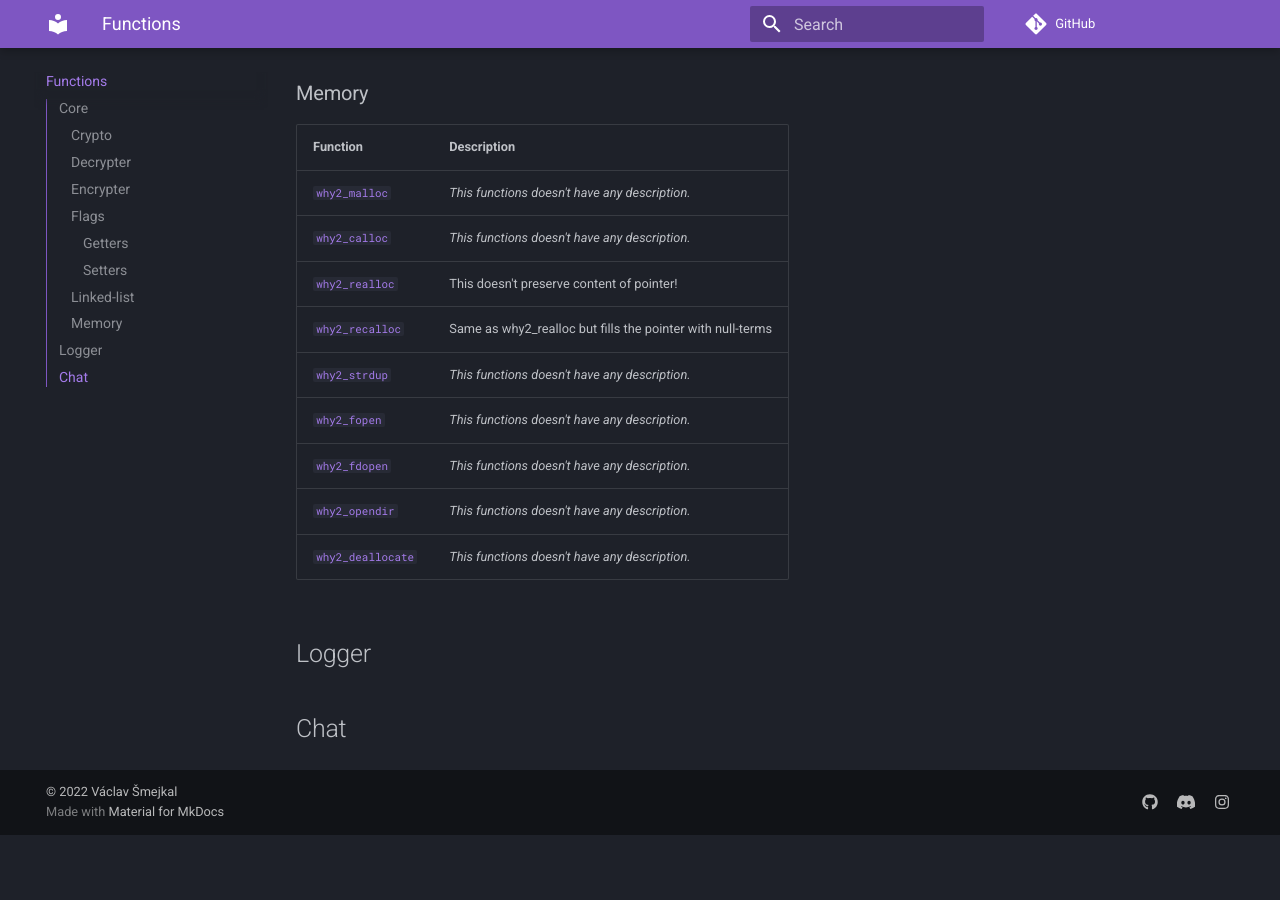
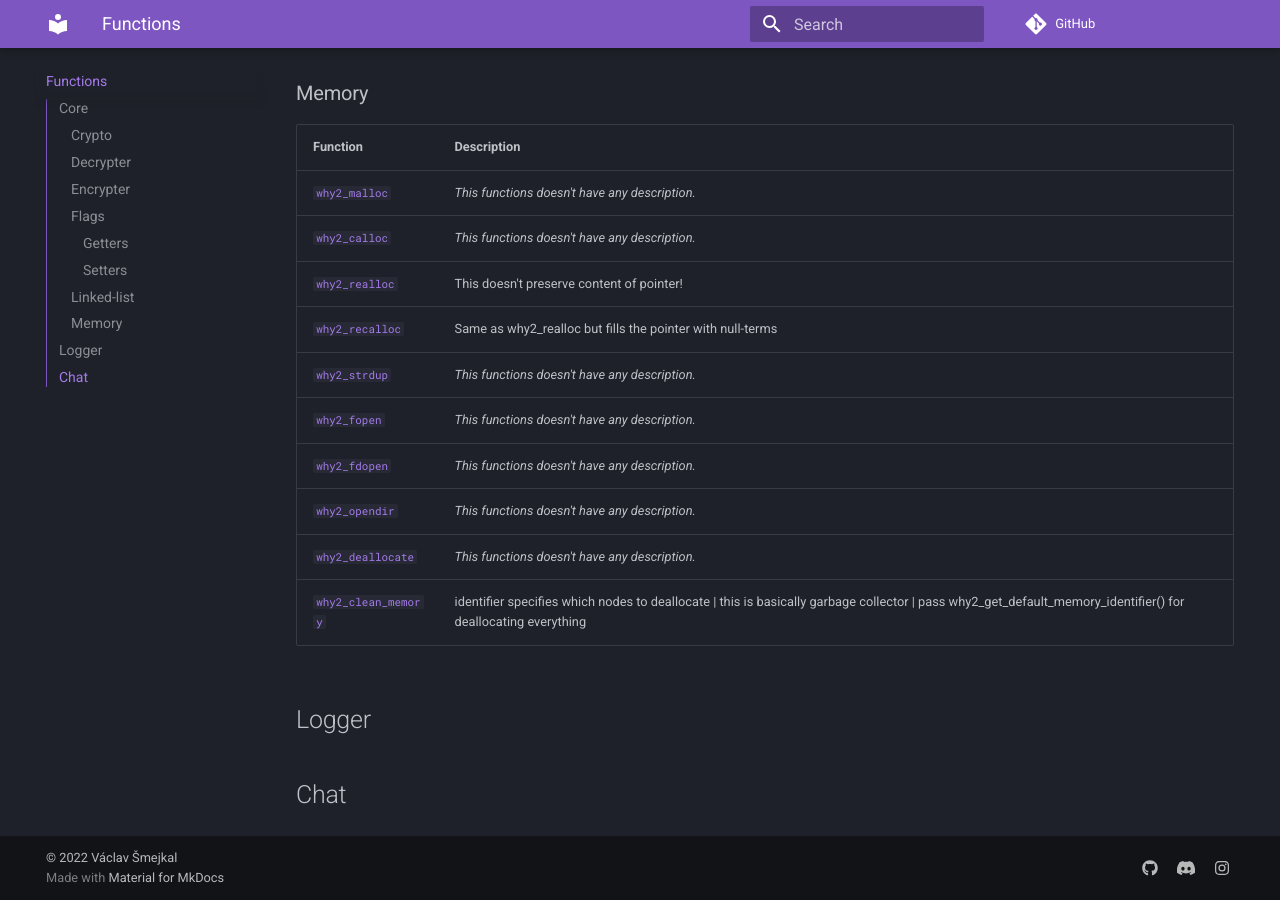
Before and after one commit to ENGO150/WHY2-docs, an MkDocs documentation site: the page built from docs/functions/index.md, in a window 1280 px wide and 900 px high, scrolled down 2537 px. Built offline with MkDocs 1.6.1 and Material for MkDocs 9.7.7, drawn with Linux system fonts in a browser that asks for light colours; comment, search, counter and statistics services are not loaded; before the commit the page ends 3372 px from its top, so only the background shows below that.

Commit message:
created doc for why2_clean_memory

```diff
--- a/docs/functions/index.md
+++ b/docs/functions/index.md
@@ -87,17 +87,18 @@ You can find documentation for every *public* function of WHY2 below.
 
 ### Memory
 
-| Function                                           | Description                                                |
-| -------------------------------------------------- | ---------------------------------------------------------- |
-| [`why2_malloc`](./core/memory/why2_malloc)         | *This functions doesn't have any description.*             |
-| [`why2_calloc`](./core/memory/why2_calloc)         | *This functions doesn't have any description.*             |
-| [`why2_realloc`](./core/memory/why2_realloc)       | This doesn't preserve content of pointer!                  |
-| [`why2_recalloc`](./core/memory/why2_recalloc)     | Same as why2_realloc but fills the pointer with null-terms |
-| [`why2_strdup`](./core/memory/why2_strdup)         | *This functions doesn't have any description.*             |
-| [`why2_fopen`](./core/memory/why2_fopen)           | *This functions doesn't have any description.*             |
-| [`why2_fdopen`](./core/memory/why2_fdopen)         | *This functions doesn't have any description.*             |
-| [`why2_opendir`](./core/memory/why2_opendir)       | *This functions doesn't have any description.*             |
-| [`why2_deallocate`](./core/memory/why2_deallocate) | *This functions doesn't have any description.*             |
+| Function                                               | Description                                                |
+| ------------------------------------------------------ | ---------------------------------------------------------- |
+| [`why2_malloc`](./core/memory/why2_malloc)             | *This functions doesn't have any description.*             |
+| [`why2_calloc`](./core/memory/why2_calloc)             | *This functions doesn't have any description.*             |
+| [`why2_realloc`](./core/memory/why2_realloc)           | This doesn't preserve content of pointer!                  |
+| [`why2_recalloc`](./core/memory/why2_recalloc)         | Same as why2_realloc but fills the pointer with null-terms |
+| [`why2_strdup`](./core/memory/why2_strdup)             | *This functions doesn't have any description.*             |
+| [`why2_fopen`](./core/memory/why2_fopen)               | *This functions doesn't have any description.*             |
+| [`why2_fdopen`](./core/memory/why2_fdopen)             | *This functions doesn't have any description.*             |
+| [`why2_opendir`](./core/memory/why2_opendir)           | *This functions doesn't have any description.*             |
+| [`why2_deallocate`](./core/memory/why2_deallocate)     | *This functions doesn't have any description.*             |
+| [`why2_clean_memory`](./core/memory/why2_clean_memory) | identifier specifies which nodes to deallocate \| this is basically garbage collector \| pass why2_get_default_memory_identifier() for deallocating everything |
 
 ## Logger
 
```
Also changed, not shown: docs/functions/core/memory/why2_clean_memory.md (added, +39 -0 lines).
